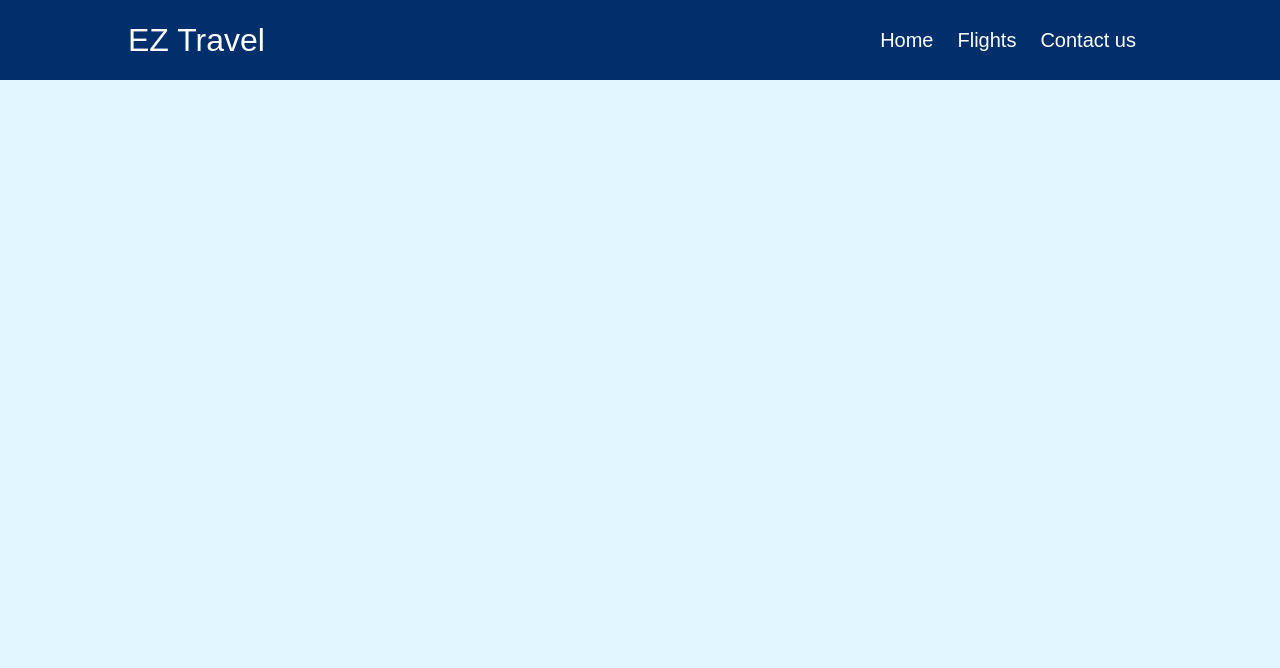
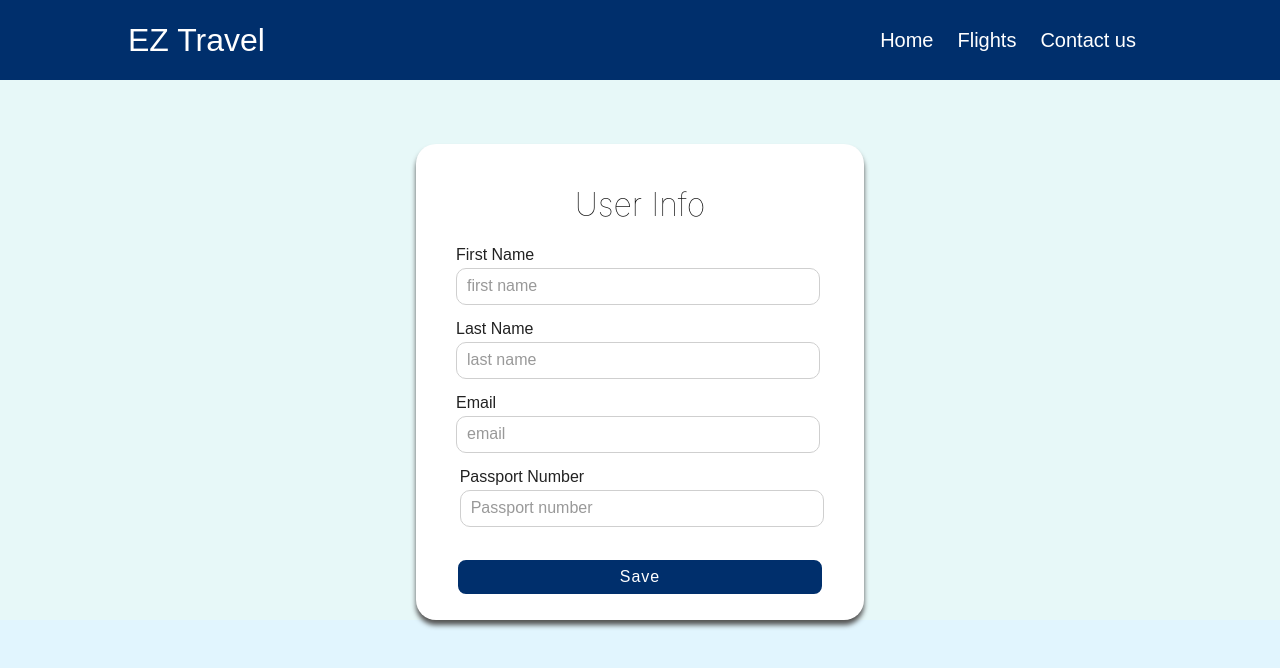
Before and after one commit to advanced-computer-lab/EZ-100-, a React (Create React App) app in the folder Client/my-app/: page /edit-user in a window 1280 px wide. Shown: the top 668 px of the page. Built offline with nearby package versions, Linux system fonts and the light colour scheme.

Commit message:
editUser , createflight

```diff
--- a/Client/my-app/src/App.js
+++ b/Client/my-app/src/App.js
@@ -1,7 +1,7 @@
 import { Layout } from "./Components/Layout/Layout";
 
 import NewFlight from "./Pages/NewFlight";
-
+import EditUser from "./Pages/User/EditUser";
 import ReservationProvider from "./store/ReservationProvider";
 
 import { AllFlightsWrapper } from "./Components/Flights/AllFlightsWrapper";
@@ -32,10 +32,13 @@ function App() {
         <Route path="/flights/:flightId">
           <FlightDetails></FlightDetails>
         </Route>
-
+        <Route path="/edit-user">
+          <EditUser></EditUser>
+        </Route>
         <Route path="/search">
           <SearchTrip></SearchTrip>
         </Route>
+
 
         <Route path="/results/select">
           <ReservationProvider>
--- a/Client/my-app/src/Pages/NewFlight.js
+++ b/Client/my-app/src/Pages/NewFlight.js
@@ -17,10 +17,14 @@ export default function NewFlight(props) {
       departure_date: "",
       arrival_date: "",
       economy_seats: "",
+      economy_price:"",
       business_seats: "",
+      business_price:"",
       first_seats: "",
+      first_price: "",
+      baggage_allowance:"",
+     terminal: "",
 
-      terminal: "",
     },
     validationSchema: Yup.object({
       flight_number: Yup.string()
@@ -31,8 +35,12 @@ export default function NewFlight(props) {
       departure_date: Yup.date().required("Required"),
       arrival_date: Yup.date().required("Required"),
       economy_seats: Yup.number().min(0, "min 0").required(),
+      economy_price: Yup.number().min(0, "min 0").required(),
+      business_price: Yup.number().min(0, "min 0").required(),
       business_seats: Yup.number().min(0, "min 0").required(),
       first_seats: Yup.number().min(0, "min 0").required(),
+      first_price: Yup.number().min(0, "min 0").required(),
+      baggage_allowance: Yup.number().min(0, "min 0").required(),
 
       terminal: Yup.number().min(0, "min 0").required("Required"),
     }),
@@ -47,8 +55,12 @@ export default function NewFlight(props) {
         BusinessSeats: formik.values.business_seats,
         FirstSeats: formik.values.first_seats,
         TerminalNumber: formik.values.terminal,
+        FirstPrice: formik.values.first_price,
+        BaggageAllowance: formik.values.baggage_allowance,
+        BusinessPrice: formik.values.business_price,
+        EconomyPrice: formik.values.economy_price,
       };
-      await fetch("http://localhost:5000/api/flights/createFlight", {
+     const data = await fetch("http://localhost:5000/api/flights/createFlight", {
         method: "POST",
         body: JSON.stringify(newflight), // convert movie from JS object => JSON
         headers: {
@@ -81,14 +93,25 @@ export default function NewFlight(props) {
     formik.touched.economy_seats && formik.errors.economy_seats
       ? classes.error
       : "";
-
+  const economyPriceClasses =
+      formik.touched.economy_price && formik.errors.economy_price
+        ? classes.error
+        : "";
   const businessSeatsClasses =
     formik.touched.business_seats && formik.errors.business_seats
       ? classes.error
       : "";
+  const businessPriceClasses =
+      formik.touched.business_price && formik.errors.business_price
+        ? classes.error
+        : "";
 
   const firstSeatsClasses =
     formik.touched.first_seats && formik.errors.first_seats
+      ? classes.error
+      : "";
+  const firstPriceClasses =
+    formik.touched.first_price && formik.errors.first_price
       ? classes.error
       : "";
 
@@ -173,6 +196,19 @@ export default function NewFlight(props) {
               placeholder="business seats"
             />
           </div>
+          <div className={classes["business_price"]}>
+            <label htmlFor="business_price">Business price</label>
+            <input
+              className={businessPriceClasses}
+              type="number"
+              min="1"
+              name="business_price"
+              value={formik.values.business_price}
+              onChange={formik.handleChange}
+              onBlur={formik.handleBlur}
+              placeholder="business price"
+            />
+          </div>
 
           <div className={classes["economy_seats"]}>
             <label htmlFor="economy_seats">Economy seats </label>
@@ -187,6 +223,22 @@ export default function NewFlight(props) {
               placeholder="economy seats"
             />
           </div>
+          <div className={classes["economy_price"]}>
+            <label htmlFor="economy_price">Economy price </label>
+            <input
+              className={economyPriceClasses}
+              type="number"
+              min="1"
+              name="economy_price"
+              value={formik.values.economy_price}
+              onChange={formik.handleChange}
+              onBlur={formik.handleBlur}
+              placeholder="economy price"
+            />
+          </div>
+
+
+
           <div className={classes["first_seats"]}>
             <label htmlFor="first_seats">First seats </label>
             <input
@@ -200,9 +252,34 @@ export default function NewFlight(props) {
               placeholder="first seats"
             />
           </div>
-
+          <div className={classes["first_price"]}>
+            <label htmlFor="first_price">First price </label>
+            <input
+              className={firstPriceClasses}
+              type="number"
+              min="1"
+              name="first_price"
+              value={formik.values.first_price}
+              onChange={formik.handleChange}
+              onBlur={formik.handleBlur}
+              placeholder="first price"
+            />
+          </div>
+          <div className={classes["baggage_allowance"]}>
+            <label htmlFor="baggage_allowance">Baggage allowance</label>
+            <input
+              type="number"
+              min="1"
+              name="baggage_allowance"
+              className={terminalclasses}
+              value={formik.values.baggage_allowance}
+              onChange={formik.handleChange}
+              onBlur={formik.handleBlur}
+              placeholder="baggage allowance"
+            />
+          </div>
           <div className={classes["terminal"]}>
-            <label htmlFor="terminal">Terminal </label>
+            <label htmlFor="terminal">terminal </label>
             <input
               type="number"
               min="1"
--- /dev/null
+++ b/Client/my-app/src/Pages/User/EditUser.js
@@ -0,0 +1,135 @@
+import React ,{useState} from "react";
+import { useHistory } from "react-router-dom";
+
+import classes from "./EditUser.module.css";
+import { useFormik } from "formik";
+import LoadingSpinner from "../../Components/UI/LoadingSpinner";
+
+import * as Yup from "yup";
+
+export default function EditUser(props) {
+  const history = useHistory();
+ const [ isLoading,setisLoading]= useState(false);
+  const formik = useFormik({
+    initialValues: {
+      firstname:"",
+      lastName:"",
+      email:"",
+      passport_number:"",
+
+    },
+    validationSchema: Yup.object({
+      firstname: Yup.string()
+        .min(3, "min 3 characters")
+        .required("Required"),
+      lastname: Yup.string()
+        .min(3, "min 3 characters")
+        .required("Required"),
+      email: Yup.string().required("Required"),
+      passport_number: Yup.string().required("Required"),
+    }),
+    onSubmit: async (values) => {
+      const user = {
+        firstName: formik.values.firstname,
+        lastName: formik.values.lastname,
+        email: formik.values.email,
+        passportNumber: formik.values.passport_number,
+
+      };
+  setisLoading(true);
+     const data = await fetch("http://localhost:5000/api/users/updateUser/61a4ff997630339cd3b786ae", {
+        method: "PUT",
+        body: JSON.stringify(user),
+        headers: {
+          "Content-Type": "application/json",
+        },
+      });
+      setisLoading(false);
+    },
+  });
+
+  const firstnameclass=
+    formik.touched.firstname && formik.errors.firstname
+      ? classes.error
+      : "";
+      const lastnameclass=
+    formik.touched.lastname && formik.errors.lastname
+      ? classes.error
+      : "";
+
+  const emailclass =
+    formik.touched.email && formik.errors.email ? classes.error : "";
+  const passportclass =
+    formik.touched.passport_number && formik.errors.passport_number ? classes.error : "";
+
+
+  if(isLoading==true){
+    return <LoadingSpinner />;
+  }
+
+  return (
+    <div className={classes.wrapper}>
+      <div className={classes["form-wrapper"]}>
+        <h1>User Info</h1>
+        <form onSubmit={formik.handleSubmit}>
+          <div className={classes["firstname"]}>
+            <label htmlFor="firstname">First Name</label>
+            <input
+              type="text"
+              name="firstname"
+              className={firstnameclass}
+              value={formik.values.firstname}
+              onChange={formik.handleChange}
+              onBlur={formik.handleBlur}
+              placeholder="first name"
+            />
+          </div>
+          <div className={classes["lastname"]}>
+            <label htmlFor="lastname">Last Name</label>
+            <input
+              type="text"
+              name="lastname"
+              className={lastnameclass}
+              value={formik.values.lastname}
+              onChange={formik.handleChange}
+              onBlur={formik.handleBlur}
+              placeholder="last name"
+            />
+          </div>
+
+          <div className={classes["email"]}>
+            <label htmlFor="email">Email </label>
+            <input
+              type="email"
+              name="email"
+              className={emailclass}
+              value={formik.values.email}
+              onChange={formik.handleChange}
+              onBlur={formik.handleBlur}
+              placeholder="email"
+            />
+          </div>
+
+
+          <div className={classes["passport"]}>
+            <label htmlFor="passport_number">Passport Number</label>
+            <input
+              type="text"
+              name="passport_number"
+              className={passportclass}
+              value={formik.values.passport_number}
+              onChange={formik.handleChange}
+              onBlur={formik.handleBlur}
+              placeholder="Passport number"
+            />
+          </div>
+
+
+          <div className={classes["Save"]}>
+            <button type="submit">Save</button>
+          </div>
+        </form>
+      </div>
+    </div>
+  );
+  }
--- /dev/null
+++ b/Client/my-app/src/Pages/User/EditUser.module.css
@@ -0,0 +1,137 @@
+.wrapper {
+    width: 100%;
+    display: flex;
+    flex-direction: column;
+    justify-content: top;
+    align-items: center;
+    background-color: #e7f8f8;
+  }
+
+  .form-wrapper {
+    width: 35%;
+    display: flex;
+    flex-direction: column;
+    margin-top: 4rem;
+    padding: 20px 40px;
+    border-radius: 20px;
+    box-shadow: 0px 5px 5px #555;
+    background-color: #ffffff;
+  }
+
+  .form-wrapper form {
+    width: 100%;
+    display: flex;
+    flex-wrap: wrap;
+  }
+
+  .form-wrapper h1 {
+    text-align: center;
+    width: 100%;
+    color: #111;
+    font-weight: lighter;
+    font-family: -apple-system, BlinkMacSystemFont, "Segoe UI", Roboto, Oxygen,
+      Ubuntu, Cantarell, "Open Sans", "Helvetica Neue", sans-serif;
+  }
+
+  .form-wrapper label {
+    font-size: 1em;
+    margin-bottom: 0.25em;
+    color: #222;
+    font-weight: lighter;
+  }
+
+  .form-wrapper input {
+    padding: 10px 10px;
+    border-radius: 10px;
+    outline: none;
+    border: 1px solid #cfcfcf;
+  }
+
+  .form-wrapper input::placeholder {
+    font-size: 1.2em;
+    font-weight: lighter;
+    color: #999;
+  }
+
+  .form-wrapper input.error {
+    border: 1px solid red;
+  }
+
+  .errorMessage {
+    color: red;
+    font-size: 0.75em;
+    display: relative;
+  }
+
+  .form-wrapper input::placeholder {
+    font-size: 1.2em;
+    font-weight: lighter;
+    color: #999;
+  }
+
+  .firstname {
+    margin-right: 1%;
+  }
+  .lastname {
+    margin-right: 1%;
+  }
+  .email {
+    margin-right: 1%;
+  }
+
+  .passport {
+    margin-left: 1%;
+  }
+
+
+ .firstname,
+ .lastname,
+ .email,
+ .passport
+   {
+    display: flex;
+    flex-direction: column;
+    margin-bottom: 15px;
+  }
+
+
+
+  .firstname,
+  .lastname,
+  .email {
+    width: 100%;
+  }
+  .passport{
+    width: 100%;
+  }
+
+
+
+  .Save {
+    width: 100%;
+    display: flex;
+    flex-direction: column;
+    align-items: center;
+  }
+
+  .Save button {
+    background-color: #002f6c;
+    color: #fff;
+    border: 2px solid #fff;
+    border-radius: 10px;
+    width: 100%;
+    margin-top: 1em;
+    padding: 8px 0px;
+    font-size: 1em;
+    font-weight: lighter;
+    letter-spacing: 1px;
+    margin-bottom: 0.25em;
+  }
+
+  .Save button:hover,
+  .Save button:active {
+    color: #002f6c;
+    background-color: #fff;
+    border: 2px solid #002f6c;
+    cursor: pointer;
+  }
```
Also changed, not shown: Client/my-app/src/Pages/NewFlight.module.css (+28 -3 lines).
